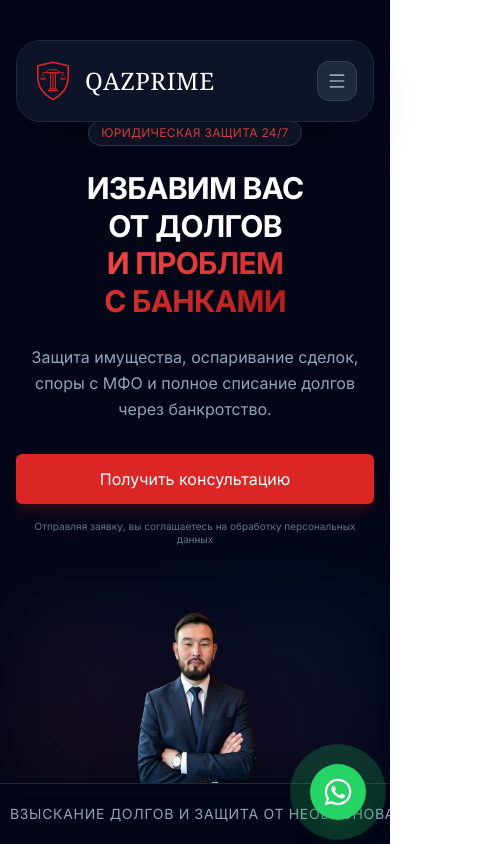
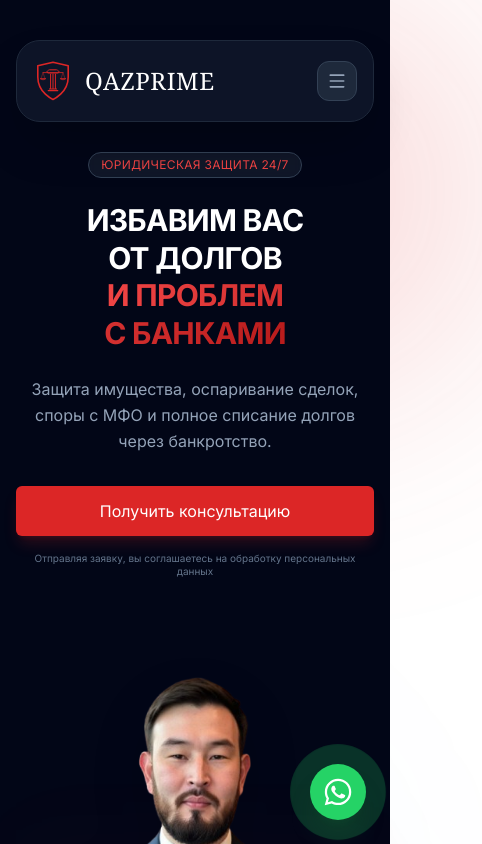
Before and after one commit to Alchinkaz/qaz-prime, a React (Vite) app: page / in a window 390 px wide. Shown: the top 844 px of the page, 482 px wide, since content can reach past the window. Built offline with nearby package versions, Linux system fonts and the light colour scheme.

Commit message:
Optimize mobile layout for Hero: separated image/marquee and increased image size

```diff
--- a/components/Hero.tsx
+++ b/components/Hero.tsx
@@ -8,13 +8,13 @@ export const Hero: React.FC = () => {
   };
 
   return (
-    <div className="relative bg-slate-950 overflow-hidden h-screen flex flex-col">
+    <div className="relative bg-slate-950 md:overflow-hidden min-h-screen md:h-screen flex flex-col">
       {/* Background Gradients */}
       <div className="absolute top-0 left-1/4 w-96 h-96 bg-red-600/20 rounded-full blur-[128px] -z-10"></div>
       <div className="absolute bottom-0 right-1/4 w-96 h-96 bg-blue-600/10 rounded-full blur-[128px] -z-10"></div>
 
       {/* Main Content Area */}
-      <div className="flex-1 flex items-center pt-24 md:pt-32 pb-0 overflow-hidden">
+      <div className="flex-1 flex items-center pt-32 md:pt-32 pb-0 md:overflow-hidden">
         <div className="max-w-7xl mx-auto px-4 sm:px-6 lg:px-8 w-full h-full flex flex-col">
           <div className="grid md:grid-cols-2 gap-8 md:gap-12 items-center h-full">
 
@@ -47,13 +47,13 @@ export const Hero: React.FC = () => {
               </div>
             </div>
 
-            {/* Image Content - Constrained to available height */}
-            <div className="relative flex-1 h-full min-h-0 flex items-end justify-center md:justify-end">
-              <div className="absolute inset-0 bg-gradient-to-tr from-red-600/20 to-blue-600/20 rounded-t-3xl blur-2xl opacity-50"></div>
+            {/* Image Content - Large on mobile, constrained on desktop */}
+            <div className="relative flex-1 w-full h-[450px] md:h-full min-h-0 flex items-end justify-center md:justify-end mt-4 md:mt-0">
+              <div className="absolute inset-x-0 bottom-0 h-2/3 bg-gradient-to-t from-red-600/20 to-transparent rounded-t-3xl blur-2xl opacity-50"></div>
               <img
                 src="/hero.png"
                 alt="Юридическая защита"
-                className="relative z-10 max-w-full max-h-full object-contain object-bottom drop-shadow-2xl"
+                className="relative z-10 w-full md:w-auto max-w-full h-full md:max-h-full object-contain object-bottom drop-shadow-2xl"
               />
             </div>
 
@@ -61,8 +61,8 @@ export const Hero: React.FC = () => {
         </div>
       </div>
 
-      {/* Marquee - Now naturally sits at the bottom of the screen */}
-      <div className="relative z-20 shrink-0">
+      {/* Marquee - Naturally follows the content on mobile, sits at bottom on desktop */}
+      <div className="relative z-20 shrink-0 md:absolute md:bottom-0 md:left-0 md:right-0">
         <RunningLine />
       </div>
     </div>
```
